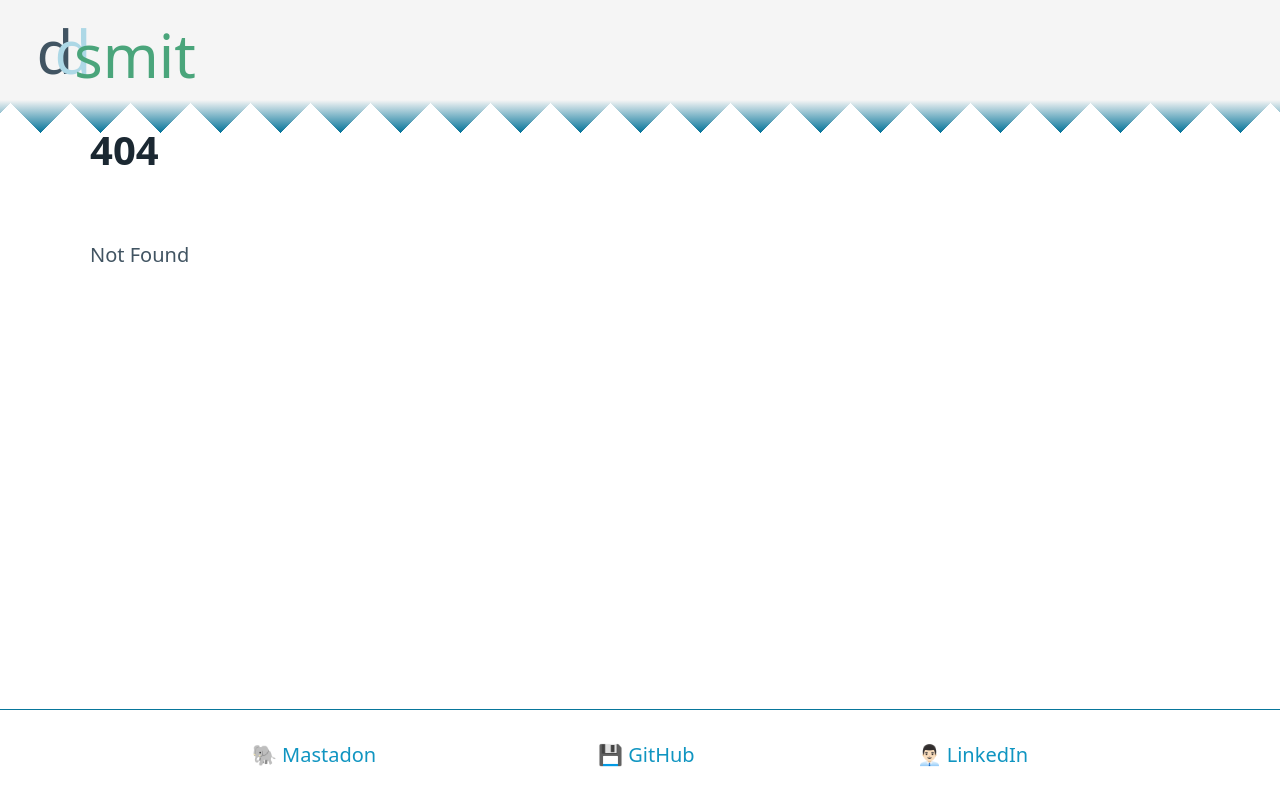
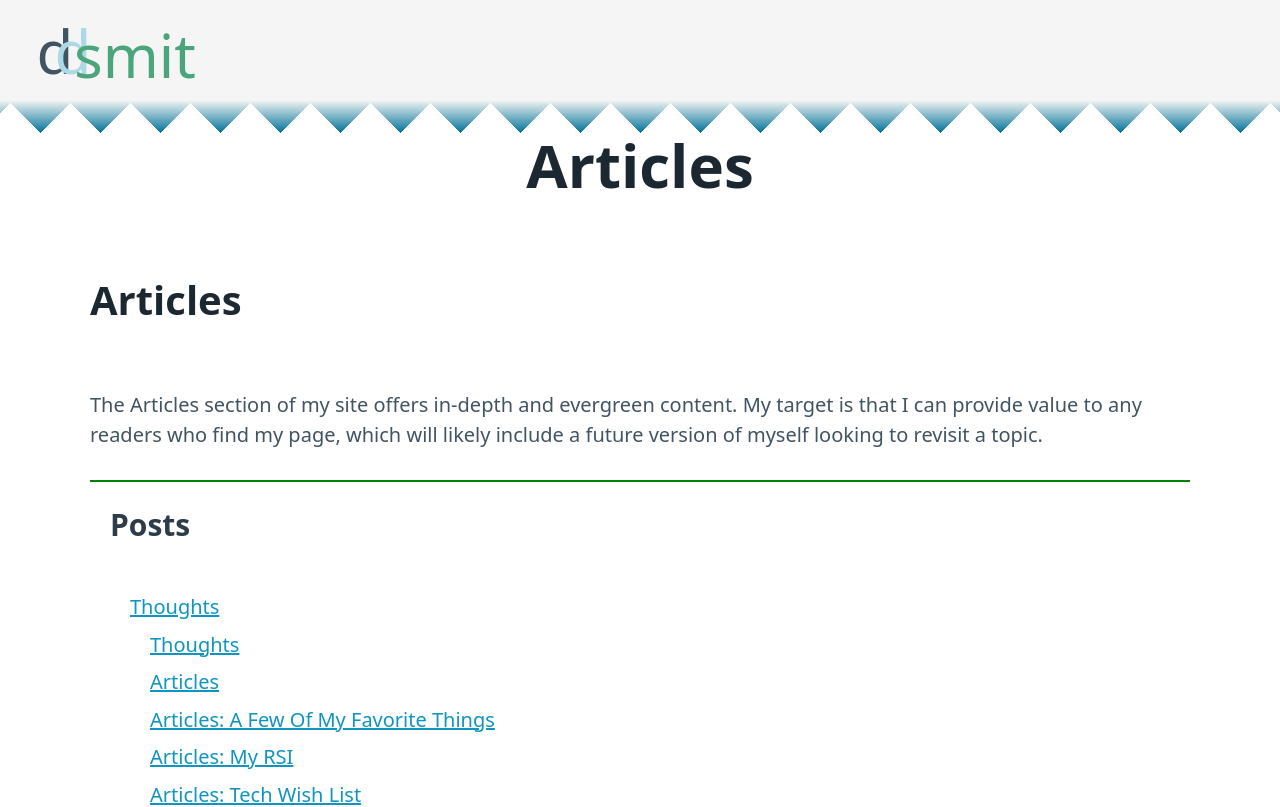
Before and after one commit to ddsmit/ddsmit, a SvelteKit app: page /Thoughts/Articles in a window 1280 px wide. Before the commit this address had no page. Shown: the top 807 px of the page. Built offline with nearby package versions, Linux system fonts and the light colour scheme.

Commit message:
Updated articles

```diff
--- a/src/routes/ReadList/+page.svelte
+++ b/src/routes/ReadList/+page.svelte
@@ -19,7 +19,7 @@
     }
     .read > h3, .read > p {
         color: grey;
-        text-decoration: line-through;
+        /* text-decoration: line-through; */
     }
     br {
         border-top: var(--green) solid 1px;
--- /dev/null
+++ b/src/routes/Thoughts/Articles/+page.svelte
@@ -0,0 +1,6 @@
+<h1>Articles</h1>
+<p>
+    The Articles section of my site offers in-depth and evergreen content. My target is that I can
+    provide value to any readers who find my page, which will likely include a future version of myself
+    looking to revisit a topic.
+</p>
```
